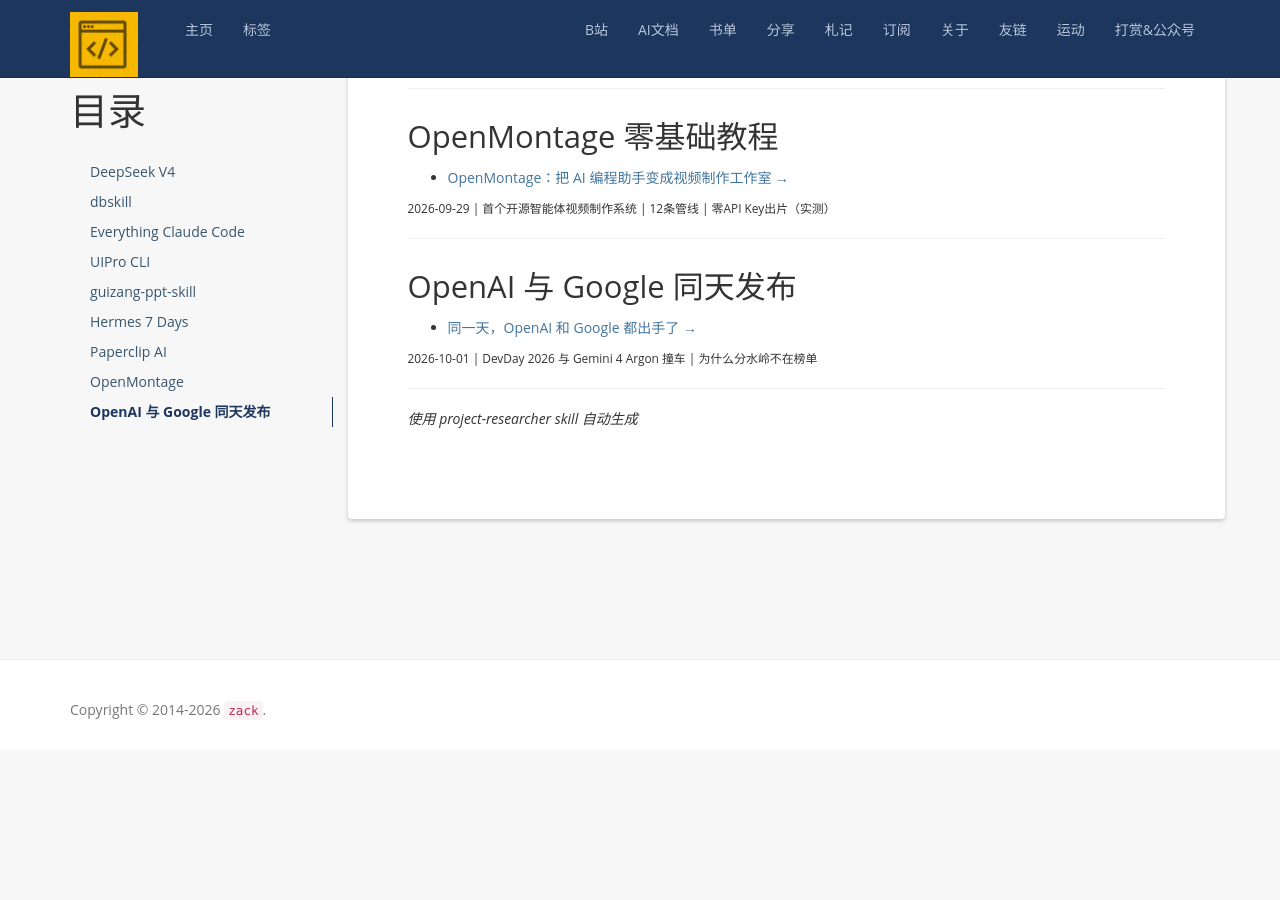
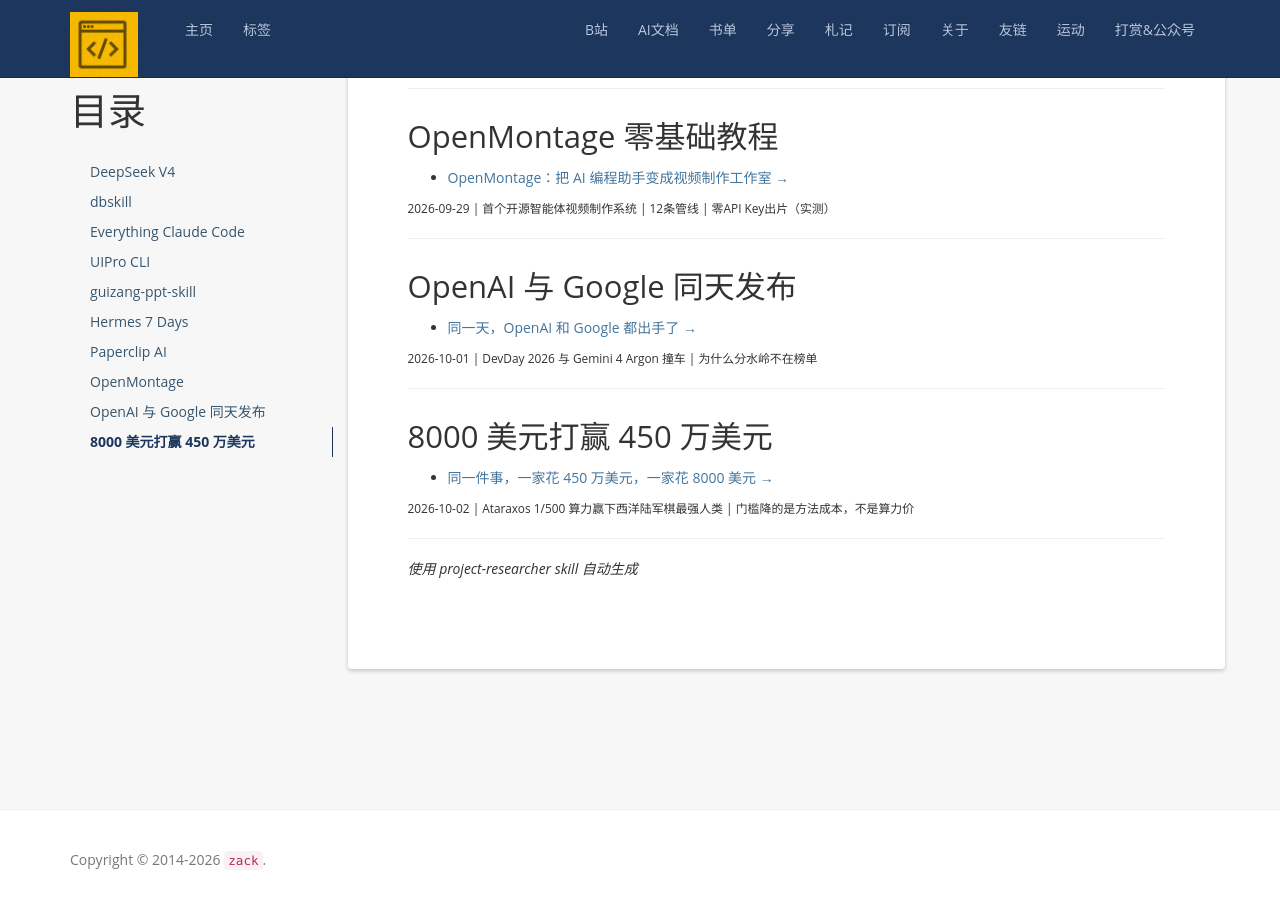
Before and after one commit to zackzhangkai/zackzhangkai.github.io, a Jekyll site: the page built from tag/AI文档/index.html, in a window 1280 px wide and 900 px high, scrolled down 1528 px. Built offline with Jekyll 4.4.1, drawn with Linux system fonts in a browser that asks for light colours; nearby versions of some CDN libraries; comment, search, counter and statistics services are not loaded; before the commit the page ends 2278 px from its top, so only the background shows below that.

Commit message:
2026-10-02: Ataraxos 8000美元 vs 450万美元

```diff
--- a/tag/AI文档/index.html
+++ b/tag/AI文档/index.html
@@ -20,6 +20,7 @@
             <li><a href="#paperclip-ai">Paperclip AI</a></li>
             <li><a href="#openmontage">OpenMontage</a></li>
             <li><a href="#ai-daily-devday-gemini">OpenAI 与 Google 同天发布</a></li>
+            <li><a href="#ataraxos-8000-vs-4-5-million">8000 美元打赢 450 万美元</a></li>
            </ul>
         </div>
       </div>
@@ -108,6 +109,13 @@
              <p><small>2026-10-01 | DevDay 2026 与 Gemini 4 Argon 撞车 | 为什么分水岭不在榜单</small></p>
 
              <hr>
+             <h2 id="ataraxos-8000-vs-4-5-million">8000 美元打赢 450 万美元</h2>
+             <ul>
+               <li><a href="https://zackzhangkai.github.io/2026/10/02/ataraxos-8000-vs-4-5-million/" target="_blank">同一件事，一家花 450 万美元，一家花 8000 美元 →</a></li>
+             </ul>
+             <p><small>2026-10-02 | Ataraxos 1/500 算力赢下西洋陆军棋最强人类 | 门槛降的是方法成本，不是算力价</small></p>
+
+             <hr>
              <p><em>使用 project-researcher skill 自动生成</em></p>
 
           </div>
```
Also changed, not shown: _posts/2026-10-02-ataraxos-8000-vs-4-5-million.md (added, +102 -0 lines).
